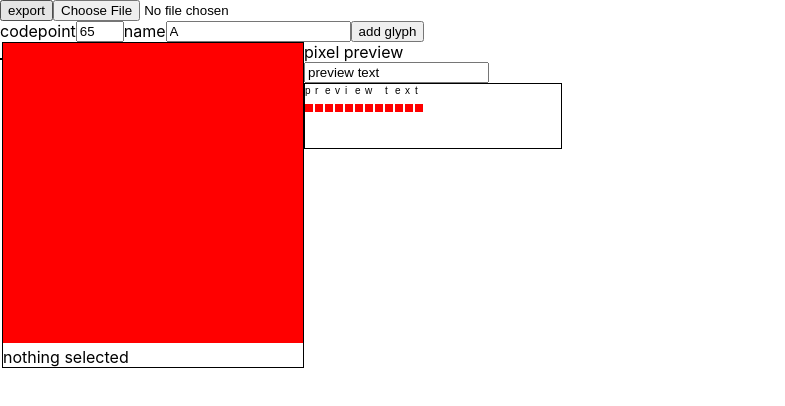
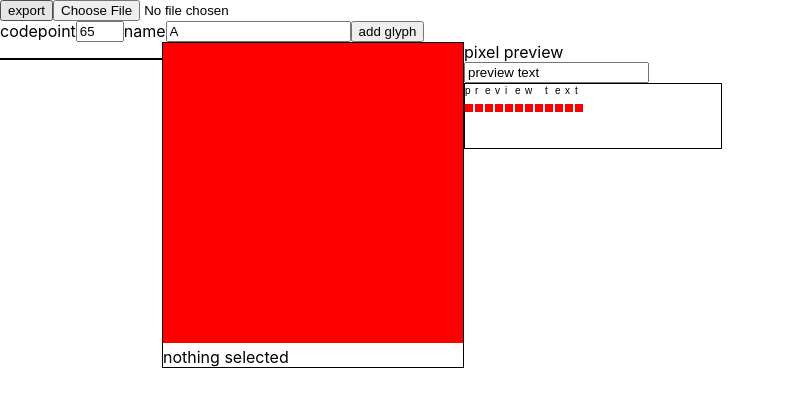
Before and after one commit to joshmarinacci/pixelfont-metrics-editor, a React (Create React App) app: page / in a window 1280 px wide. Shown: the top 406 px of the page, without its empty margins (0-785 px from the left). Built offline with nearby package versions, Linux system fonts and the light colour scheme.

Commit message:
really sort list of glyphs

```diff
--- a/src/App.css
+++ b/src/App.css
@@ -21,6 +21,10 @@
 ul {
   border: 1px solid black;
   padding: 0;
+}
+
+ul.glyph-list {
+  width: 10em;
 }
 
 li {
--- a/src/datastore.js
+++ b/src/datastore.js
@@ -73,7 +73,9 @@ export class Datastore {
         this.fire(EVENTS.GLYPH_UPDATED,g)
     }
     get_sorted_glyphs_names() {
-        return this.glyphs.slice().map(glyph => ({id:glyph.id,name:glyph.name}))
+        let arr = this.glyphs.slice().map(glyph => ({id:glyph.id,name:glyph.name}))
+        arr.sort((a,b)=>a.id-b.id)
+        return arr
     }
 
     find_glyph_by_id(id){
--- a/src/glyph_list.js
+++ b/src/glyph_list.js
@@ -19,7 +19,7 @@ export function GlyphList({datastore, selected, setSelected}) {
         datastore.on(EVENTS.GLYPHS_CHANGED,h)
         return ()=>{ datastore.off(EVENTS.GLYPHS_CHANGED,h) }
     })
-    return <ul>{ gs.map(g => <GlyphListItem key={g.id} glyph={g} selected={selected} setSelected={setSelected}/>) }</ul>
+    return <ul className={"glyph-list"}>{ gs.map(g => <GlyphListItem key={g.id} glyph={g} selected={selected} setSelected={setSelected}/>) }</ul>
 }
 
 GlyphList.propTypes = {datastore: PropTypes.any}
```
